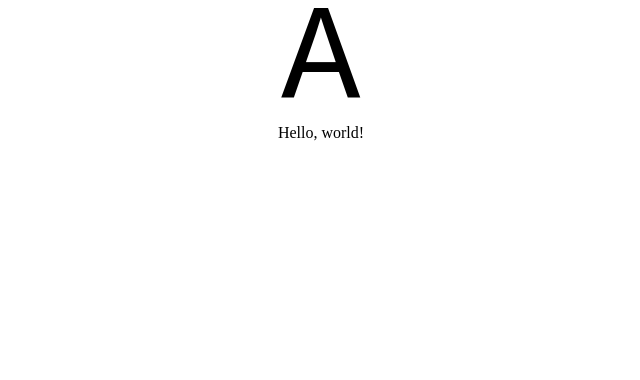
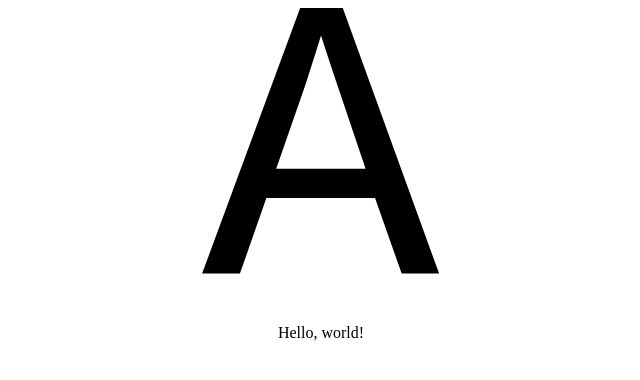
Before and after one commit to alxbary/alxbary.github.io, a plain HTML site: page index.html in a window 1280 px wide. Shown: the whole page, without its empty margins (319-959 px from the left). Drawn offline with Linux system fonts and the light colour scheme.

Commit message:
Increase size of A image.

```diff
--- a/index.html
+++ b/index.html
@@ -8,7 +8,7 @@
     <title>A Alexander Barry</title>
   </head>
   <body>
-    <img src="A.svg" height=100 width=100 align="center" alt="A"/>
+    <img src="A.svg" height=300 width=300 align="center" alt="A"/>
     <p>Hello, world!</p>
     <script src="main.js"></script>
   </body>
```
